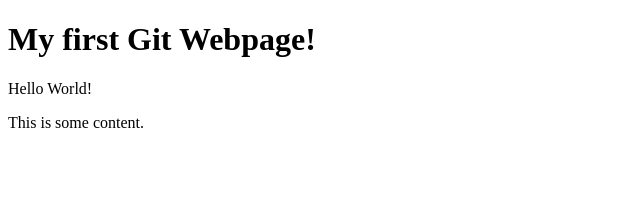
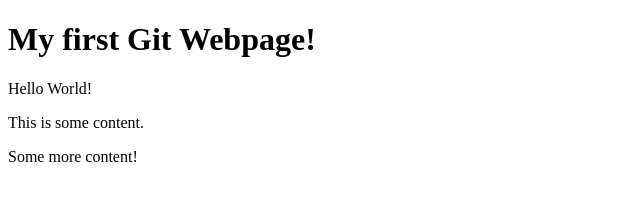
Before and after one commit to Kaanin25/My-First-Project, a plain HTML site: page index.htm in a window 1280 px wide. Shown: the whole page, without its empty margins (0-640 px from the left). Drawn offline with Linux system fonts and the light colour scheme.

Commit message:
some more content added

```diff
--- a/index.htm
+++ b/index.htm
@@ -9,6 +9,7 @@
 	<p>Hello World!</p>
 	<div>
 		<p>This is some content.</p>
+		<p>Some more content!</p>
 	</div>
 </body>
 </html>
```
